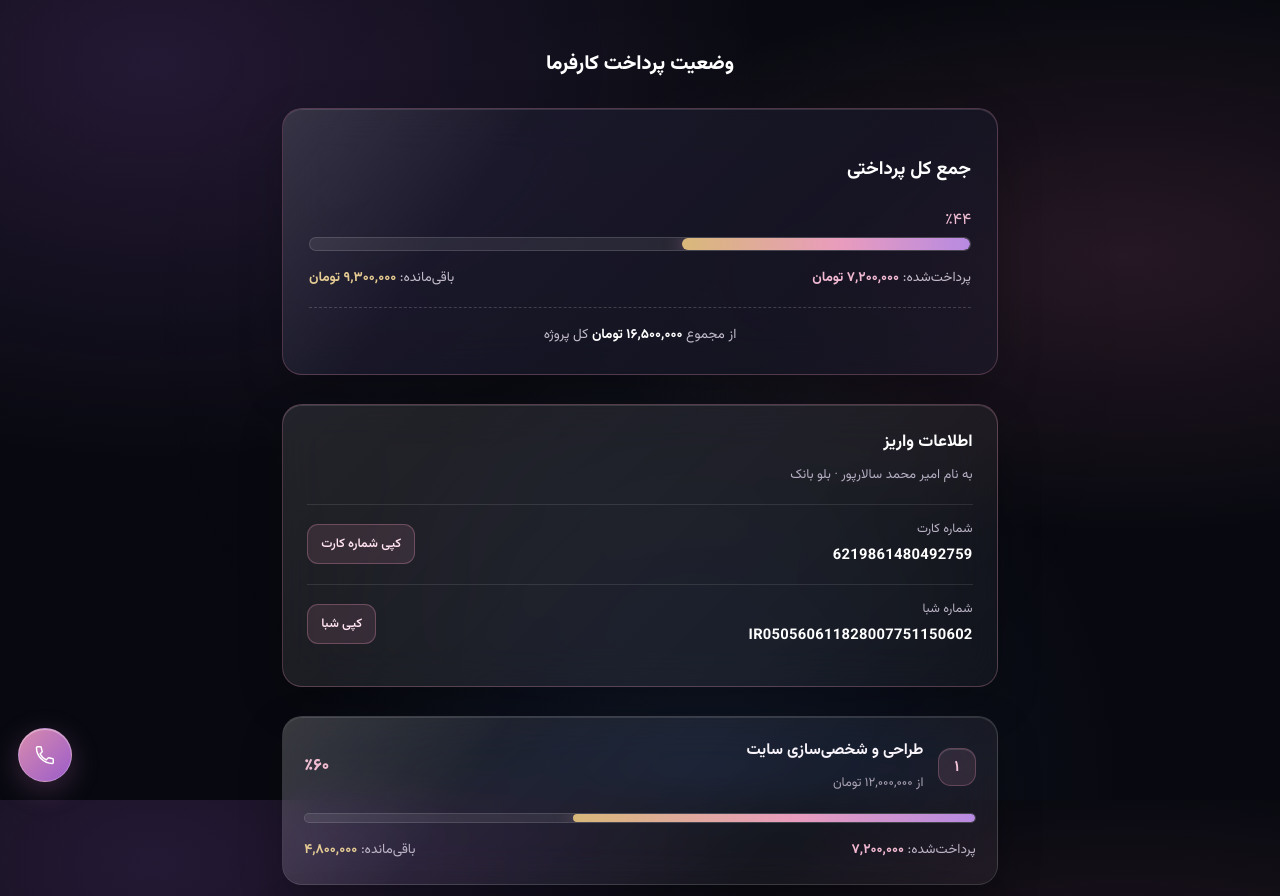
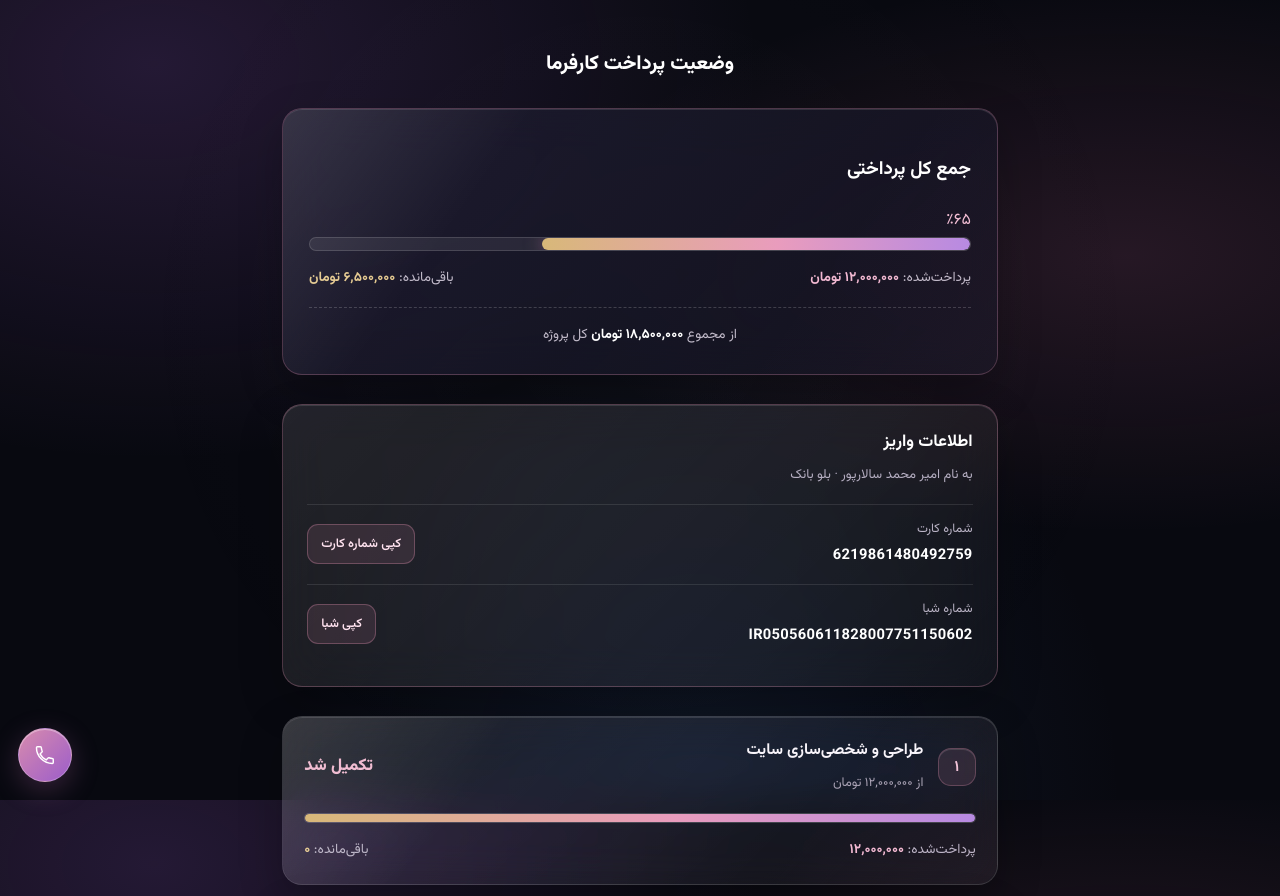
Before and after one commit to AmirMohammadRtx/mr.safaari, a plain HTML site: page index.html in a window 1280 px wide. Shown: the top 896 px of the page. Drawn offline with Linux system fonts and the light colour scheme.

Commit message:
Update index.html

```diff
--- a/index.html
+++ b/index.html
@@ -164,16 +164,16 @@ footer{text-align:center;font-size:.8rem;color:#8e879a;padding:0 1rem 2rem}
   <div class="overall-card">
     <div class="pc-head">
       <h3>جمع کل پرداختی</h3>
-      <span class="pc-percent">٪۴۴</span>
+      <span class="pc-percent">٪۶۵</span>
     </div>
     <div class="progress-track">
-      <div class="progress-fill" style="width:43.6%;"></div>
+      <div class="progress-fill" style="width:64.9%;"></div>
     </div>
     <div class="pc-figures">
-      <span class="paid">پرداخت‌شده: <b>۷,۲۰۰,۰۰۰ تومان</b></span>
-      <span class="remain">باقی‌مانده: <b>۹,۳۰۰,۰۰۰ تومان</b></span>
+      <span class="paid">پرداخت‌شده: <b>۱۲,۰۰۰,۰۰۰ تومان</b></span>
+      <span class="remain">باقی‌مانده: <b>۶,۵۰۰,۰۰۰ تومان</b></span>
     </div>
-    <div class="pc-total">از مجموع <b>۱۶,۵۰۰,۰۰۰ تومان</b> کل پروژه</div>
+    <div class="pc-total">از مجموع <b>۱۸,۵۰۰,۰۰۰ تومان</b> کل پروژه</div>
   </div>
 
   <section class="bank-card" aria-label="اطلاعات پرداخت">
@@ -198,14 +198,14 @@ footer{text-align:center;font-size:.8rem;color:#8e879a;padding:0 1rem 2rem}
           <h3>طراحی و شخصی‌سازی سایت</h3>
           <span class="phase-amount">از ۱۲,۰۰۰,۰۰۰ تومان</span>
         </div>
-        <span class="phase-percent">٪۶۰</span>
+        <span class="phase-percent">تکمیل شد</span>
       </div>
       <div class="progress-track small">
-        <div class="progress-fill" style="width:60%;"></div>
+        <div class="progress-fill" style="width:100%;"></div>
       </div>
       <div class="pc-figures">
-        <span class="paid">پرداخت‌شده: <b>۷,۲۰۰,۰۰۰</b></span>
-        <span class="remain">باقی‌مانده: <b>۴,۸۰۰,۰۰۰</b></span>
+        <span class="paid">پرداخت‌شده: <b>۱۲,۰۰۰,۰۰۰</b></span>
+        <span class="remain">باقی‌مانده: <b>۰</b></span>
       </div>
     </div>
 
@@ -252,7 +252,7 @@ footer{text-align:center;font-size:.8rem;color:#8e879a;padding:0 1rem 2rem}
 
 </div>
 
-<footer>سالارپور</footer>
+<footer>لودو استودیو — پیشنهاد قیمت برای آقای صفاری</footer>
 
 <script>
 
```
